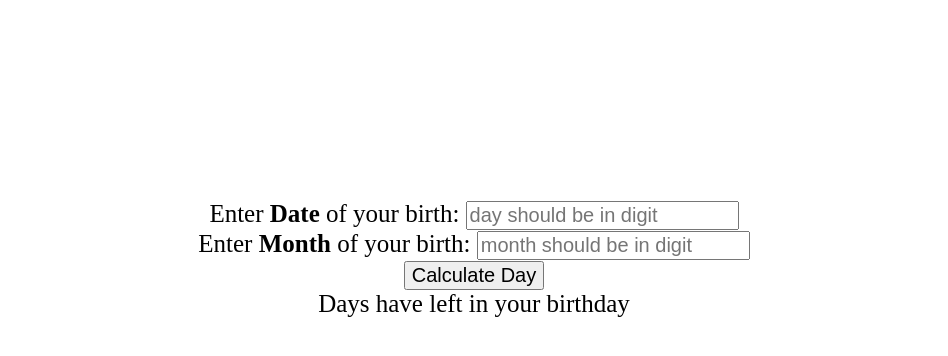
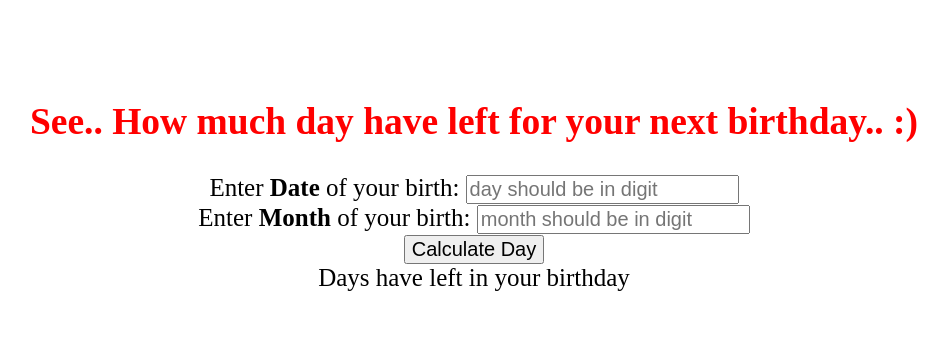
Before and after one commit to Amitkys/projects, a website: page calculate_day_in_your_birthday/index.html in a window 1280 px wide. Shown: the whole page, without its empty margins (166-1114 px from the left). Drawn offline with Linux system fonts and the light colour scheme.

Commit message:
Update index.html
added h1 tag

```diff
--- a/calculate_day_in_your_birthday/index.html
+++ b/calculate_day_in_your_birthday/index.html
@@ -8,7 +8,7 @@
     <style>
         body{
             text-align: center;
-            margin-top: 200px;
+            margin-top: 100px;
             font-size: 25px;
         }
         input{
@@ -27,8 +27,12 @@
                 font-size: 22px;
             }
         }
+        h2{
+            color: red;
+        }
     </style>
 </head>
+<h2>See.. How much day have left for your next birthday.. :)</h2>
 <body class=" bg-gray-500">
     <form action="">
         Enter <b>Date</b> of your birth: <input type="text" name="" id="day" placeholder="day should be in digit"><br>
```
